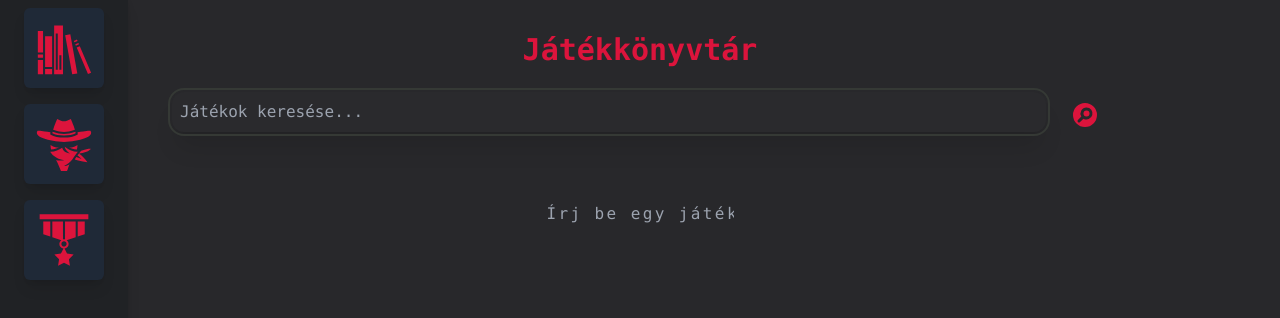
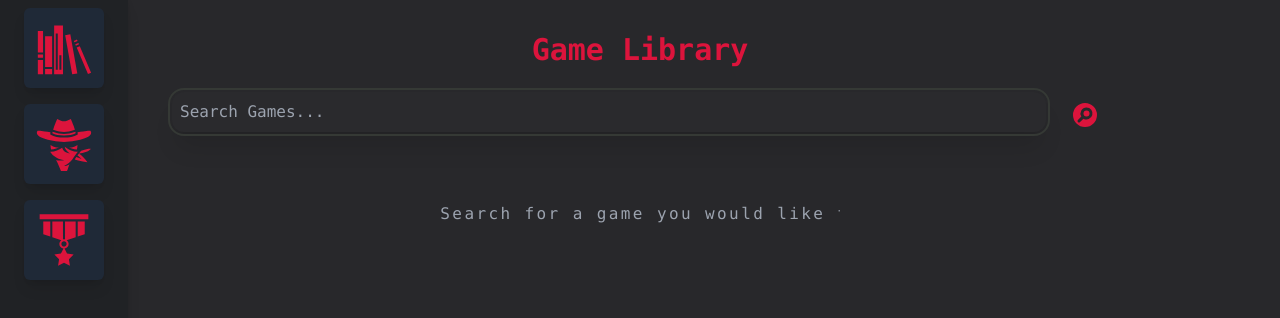
Before and after one commit to ttanko96/game-collector, a React (Vite) app in the folder client/: page / in a window 1280 px wide. Shown: the top 318 px of the page. Built offline with nearby package versions, Linux system fonts and the light colour scheme.

Commit message:
English translation

```diff
--- a/client/src/App.jsx
+++ b/client/src/App.jsx
@@ -16,11 +16,16 @@ function App() {
       case 'search':
         return <GameSearch onAddGame={addGame}/>;
       case 'tracker':
-        return <GameTracker items={myGames}/>;
+        return <GameTracker items={myGames} onResetGames={handleResetGames}/>;
       default:
         return <GameSearch onAddGame={addGame}/>;
     }
   }
+
+  const handleResetGames = (newList) => {
+    setMyGames(newList);
+    localStorage.setItem('myGames', JSON.stringify(newList));
+  };
 
   useEffect(() => {
     localStorage.setItem('myGames', JSON.stringify(myGames));
--- a/client/src/components/GameSearch.jsx
+++ b/client/src/components/GameSearch.jsx
@@ -13,7 +13,7 @@ const GameSearch = ({ onAddGame }) => {
       const savedGames = localStorage.getItem("myGames");
       return savedGames ? JSON.parse(savedGames) : [];
     } catch (error) {
-      console.error("Hiba a localStorage betöltésekor:", error);
+      console.error("An error occurred during the loading of LocaleStorage:", error);
       return [];
     }
   });
@@ -24,7 +24,7 @@ const GameSearch = ({ onAddGame }) => {
 
   const handleSearch = async () => {
     if (searchTerm.length < 1) {
-      setError("Legalább 1 karakter szükséges");
+      setError("At least one letter required!");
       return;
     }
 
@@ -36,9 +36,9 @@ const GameSearch = ({ onAddGame }) => {
         `/api/games?search=${encodeURIComponent(searchTerm)}`
       );
 
-      console.log("Válasz státusz:", response.status);
+      console.log("Response status:", response.status);
       if (!response.ok) {
-        throw new Error("Hiba a keresés során");
+        throw new Error("An error occurred during the search progress.");
       }
 
       const data = await response.json();
@@ -55,7 +55,7 @@ const GameSearch = ({ onAddGame }) => {
 
       setGames(processedGames);
     } catch (err) {
-      console.error("Hiba a keresés során:", err);
+      console.error("An error occurred during the search progress:", err);
       setError(err.message);
       setGames([]);
     } finally {
@@ -84,7 +84,7 @@ const GameSearch = ({ onAddGame }) => {
     <div className="bg-matte-black min-h-screen flex flex-col font-mono">
       <div className="search-bar container mx-auto p-4 flex-shrink-0">
         <h1 className="text-3xl font-bold text-crimson mb-6 text-center">
-          Játékkönyvtár
+          Game Library
         </h1>
         <div className="flex justify-center">
           <form
@@ -99,7 +99,7 @@ const GameSearch = ({ onAddGame }) => {
               value={searchTerm}
               className="search-bar-input"
               onChange={(e) => setSearchTerm(e.target.value)}
-              placeholder="Játékok keresése..."
+              placeholder="Search Games..."
             />
             <button
               type="submit"
@@ -188,10 +188,10 @@ const GameSearch = ({ onAddGame }) => {
             }`}
           >
             {loading
-              ? "Keresés folyamatban..."
+              ? "Search in progress..."
               : searchTerm
-              ? "A keresett játék nem található!"
-              : "Írj be egy játékot."}
+              ? "Game not found!"
+              : "Search for a game you would like to check!"}
           </p>
         )}
       </div>
--- a/client/src/components/GameTracker.jsx
+++ b/client/src/components/GameTracker.jsx
@@ -8,7 +8,7 @@ import { Pie } from "react-chartjs-2";
 
 ChartJS.register(ArcElement, Tooltip, Legend);
 
-const GameTracker = ({ items }) => {
+const GameTracker = ({ items, onResetGames }) => {
   const [startIndex, setStartIndex] = useState(0);
   const [sortAlphabetically, setSortAlphabetically] = useState(false);
   const carouselRef = useRef(null);
@@ -65,7 +65,7 @@ const GameTracker = ({ items }) => {
   };
 
   const platinumData = {
-    labels: ["Platinum trophy earned", "No Platinum yet"],
+    labels: ["Platinum Trophy earned", "No Platinum yet"],
     datasets: [
       {
         label: "Summary",
@@ -213,14 +213,14 @@ const GameTracker = ({ items }) => {
         </div>
 
         <div className="bg-gray-800 p-4 rounded-lg">
-          <h3 className="text-white text-center mb-2">Completion Status</h3>
+          <h3 className="text-white text-center mb-2">Completed Games</h3>
           <div className="w-48 h-48 mx-auto">
             <Pie data={completionData} />
           </div>
         </div>
 
         <div className="bg-gray-800 p-4 rounded-lg">
-          <h3 className="text-white text-center mb-2">Platinum Status</h3>
+          <h3 className="text-white text-center mb-2">Platinum Count</h3>
           <div className="w-48 h-48 mx-auto">
             <Pie data={platinumData} />
           </div>
@@ -258,7 +258,7 @@ const GameTracker = ({ items }) => {
                 />
                 <button
                   onClick={() => {
-                    if (window.confirm("Are you sure you want to delete this game?")) {
+                    if (window.confirm("Are you sure you want to remove this game from you page?")) {
                       const updatedItems = items.filter(g => g.id !== selectedGame.id);
                       onResetGames(updatedItems);
                       setSelectedGame(null);
@@ -338,7 +338,7 @@ const GameTracker = ({ items }) => {
                       className="w-4 h-4"
                     />
 
-                    <span className="text-gray-100">100%-os teljesítés</span>
+                    <span className="text-gray-100">Completed</span>
                   </label>
 
                   <label className="flex items-center gap-2 mb-4">
@@ -359,14 +359,14 @@ const GameTracker = ({ items }) => {
                       className="w-4 h-4"
                     />
 
-                    <span className="text-gray-300">Platina</span>
+                    <span className="text-gray-300">Platinum Trophy</span>
                   </label>
                 </div>
                 <button
                   onClick={() => setSelectedGame(null)}
                   className="w-full bg-gray-600 text-white py-2 rounded-lg hover:bg-crimson transition-colors"
                 >
-                  Bezárás
+                  Close
                 </button>
               </div>
             </motion.div>
--- a/client/src/components/SideBar.jsx
+++ b/client/src/components/SideBar.jsx
@@ -6,17 +6,17 @@ const SideBar = ({ onNavigate }) => {
         ">
             <SideBarIcon
                 icon={<GiBookshelf size="58" />}
-                text={"Játékkönyvtár"}
+                text={"Game Library"}
                 onClick={() => onNavigate('search')}
             />
             <SideBarIcon
                 icon={<GiBandit size="58" />}
-                text={"Saját lista"}
+                text={"Personal List"}
                 onClick={() => onNavigate('tracker')}
             />
             <SideBarIcon
                 icon={<GiStarMedal size="58" />}
-                text={"Toplista"}
+                text={"Coming soon.."}
             />
          </div>
     )
--- a/client/src/index.css
+++ b/client/src/index.css
@@ -48,7 +48,7 @@
 
 @keyframes typing {
     from { width: 0 }
-    to { width: 15%; }
+    to { width: 32%; }
 }
 
 @keyframes blink-caret {
```
Also changed, not shown: 1 other file (tests, documents, lock files or other folders).
